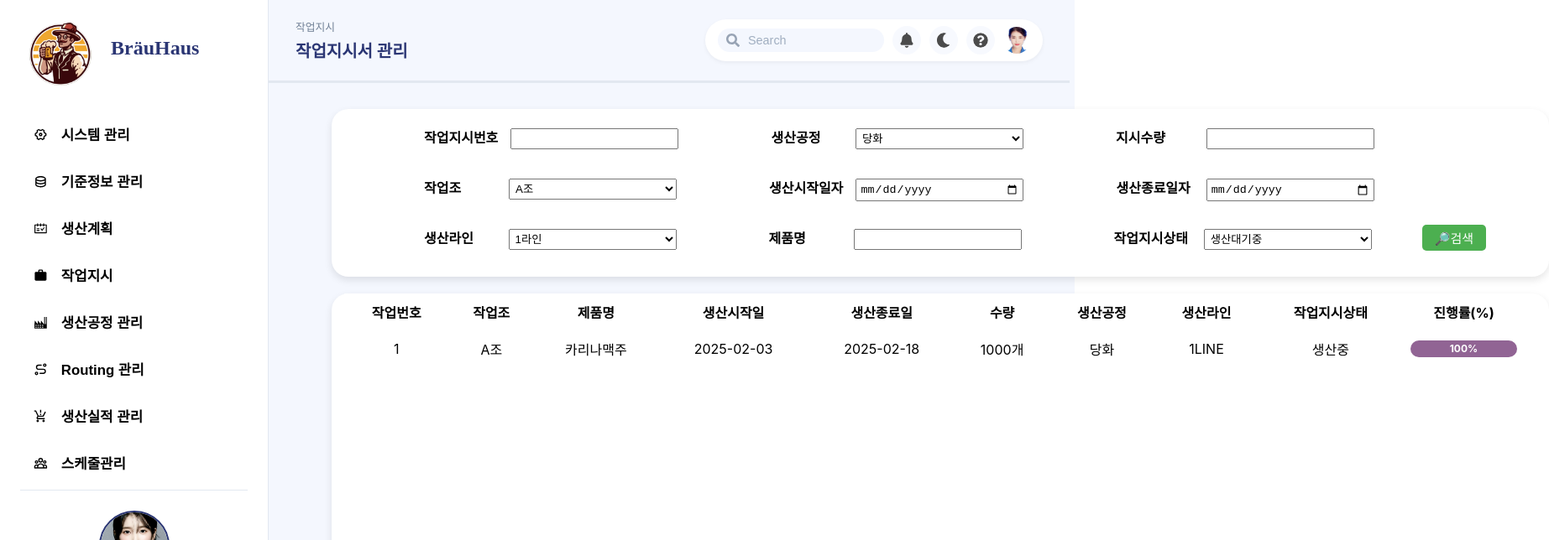
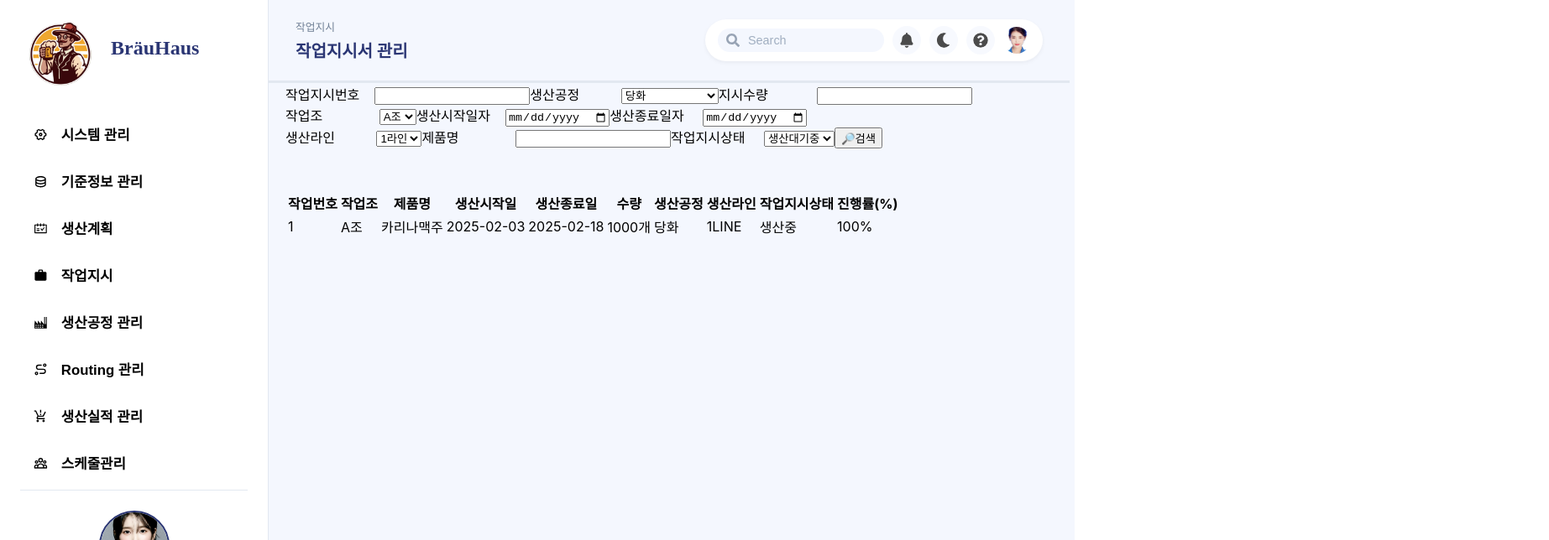
Before and after one commit to QualityCore/QualityCore-frontend, a React (Create React App) app: page /work/orders in a window 1280 px wide. Shown: the top 644 px of the page at 84% size, 1845 px wide, since content can reach past the window. Built offline with nearby package versions, Linux system fonts and the light colour scheme; a web font is replaced by a local one.

Commit message:
<2025.02.19> 스케줄표 등록

```diff
--- a/src/pages/attendance/Attendance.js
+++ b/src/pages/attendance/Attendance.js
@@ -10,7 +10,7 @@ const Attendance = () => {
     const [currentDateTime, setCurrentDateTime] = useState(""); // 현재 날짜 상태
 
     // 기준 날짜 (무사고 시작일)
-    const startDate = new Date("2020-01-21");
+    const startDate = new Date("2020-02-18");
 
     // 무사고 일수 계산
     useEffect(() => {
--- a/src/pages/work/WorkCreate.js
+++ b/src/pages/work/WorkCreate.js
@@ -1,12 +1,12 @@
-import "./workCreate.css"
+import workCreate from "./workCreate.module.css"
 
 function WorkCreate() {
 
     return (
         <>
-            <div className="mainBar">
-                <h2 className="tableName">작업지시서</h2>
-                <table className="table">
+            <div className={workCreate.mainBar}>
+                <h2 className={workCreate.tableName}>작업지시서</h2>
+                <table className={workCreate.table}>
                     <tr>
                         <th>지시번호</th>
                         <td>16</td>
@@ -26,9 +26,9 @@ function WorkCreate() {
                         <td>캔(330mL)</td>
                     </tr>
                 </table>
-                <h2 className="bomName">원자재</h2>
-                <button className="bomCreateButton">🔎품목추가</button>
-                <table className="bomTable">
+                <h2 className={workCreate.bomName}>원자재</h2>
+                <button className={workCreate.bomCreateButton}>🔎품목추가</button>
+                <table className={workCreate.bomTable}>
                     <tr>
                         <th>NO</th>
                         <th>품목명</th>
@@ -51,11 +51,11 @@ function WorkCreate() {
                         <td id="totalAmount"></td>
                     </tr>
                 </table>
-                <h2 className="footName">특이사항</h2>
-                <textarea name="" id="" className="etc"></textarea>
-                <button className="createButton">🔎등록</button>
+                <h2 className={workCreate.footName}>특이사항</h2>
+                <textarea name="" id="" className={workCreate.etc}></textarea>
+                <button className={workCreate.createButton}>🔎등록</button>
             </div>
-            <div className="dd">
+            <div className={workCreate.dd}>
 
             </div>
         </>
--- a/src/pages/work/WorkOrder.js
+++ b/src/pages/work/WorkOrder.js
@@ -1,9 +1,9 @@
-import "./workOrders.css"
+import workOrders from "./workCreate.module.css"
 function WorkOrder() {
 
     return (
         <>
-            <div className="searchbar">
+            <div className={workOrders.searchbar}>
                 <label>작업지시번호&nbsp;&nbsp;&nbsp;&nbsp;</label>
                 <input type="text" />
                 <label>생산공정&nbsp;&nbsp;&nbsp;&nbsp;&nbsp;&nbsp;&nbsp;&nbsp;&nbsp;&nbsp;&nbsp;</label>
@@ -48,9 +48,9 @@ function WorkOrder() {
                     <option value="">생산중단</option>
                     <option value="">생산종료</option>
                 </select>
-                <button className="searchButton">🔎검색</button>
+                <button className={workOrders.searchButton}>🔎검색</button>
             </div>
-            <div className="mainbar">
+            <div className={workOrders.mainbar}>
                 <table>
                     <thead>
                         <tr>
@@ -78,8 +78,8 @@ function WorkOrder() {
                             <td>1LINE</td>
                             <td>생산중</td>
                             <td>
-                                <div className="progress-container">
-                                    <div className="progress-bar">100%</div>
+                                <div className={workOrders.progress_container}>
+                                    <div className={workOrders.progress_bar}>100%</div>
                                 </div>
                             </td>
                         </tr>
--- a/src/pages/work/workCreate.css
+++ b/src/pages/work/workCreate.module.css
@@ -26,7 +26,7 @@
     background-color: #D9D9D9;
 }
 
-/* .table th:nth-child(1),
+.table th:nth-child(1),
 .table td:nth-child(1) {
     width: 100px;
 }
@@ -44,7 +44,7 @@
 .table th:nth-child(4),
 .table td:nth-child(4) {
     width: 100px;
-} */
+}
 
 .tableName {
     margin-left: 135px;
--- a/src/pages/work/workOrders.css
+++ b/src/pages/work/workOrders.module.css
@@ -142,7 +142,7 @@ td:nth-child(10) {
 } */
 
 /* 진행률 */
-.progress-container {
+.progress_container {
     width: 100%;
     background-color: #e0e0e0;
     border-radius: 10px;
@@ -152,7 +152,7 @@ td:nth-child(10) {
 }
 
 /* 진행률 바 */
-.progress-bar {
+.progress_bar {
     height: 100%;
     background-color: rgb(145, 100, 148);
     /* 기본 색상 */
@@ -167,39 +167,39 @@ td:nth-child(10) {
 }
 
 /* 진행률 값에 따라 너비를 동적으로 설정 */
-.progress-bar[data-progress="100"] {
+.progress_bar[data-progress="100"] {
     width: 100%;
 }
 
-.progress-bar[data-progress="87.5"] {
+.progress_bar[data-progress="87.5"] {
     width: 87.5%;
 }
 
-.progress-bar[data-progress="75"] {
+.progress_bar[data-progress="75"] {
     width: 75%;
 }
 
-.progress-bar[data-progress="62.5"] {
+.progress_bar[data-progress="62.5"] {
     width: 62.5%;
 }
 
-.progress-bar[data-progress="30"] {
+.progress_bar[data-progress="30"] {
     width: 50%;
 }
 
-.progress-bar[data-progress="15"] {
+.progress_bar[data-progress="15"] {
     width: 37.5%;
 }
 
-.progress-bar[data-progress="15"] {
+.progress_bar[data-progress="15"] {
     width: 25%;
 }
 
-.progress-bar[data-progress="12.5"] {
+.progress_bar[data-progress="12.5"] {
     width: 12.5%;
 }
 
-.progress-bar[data-progress="0"] {
+.progress_bar[data-progress="0"] {
     width: 0%;
 }
 
```
